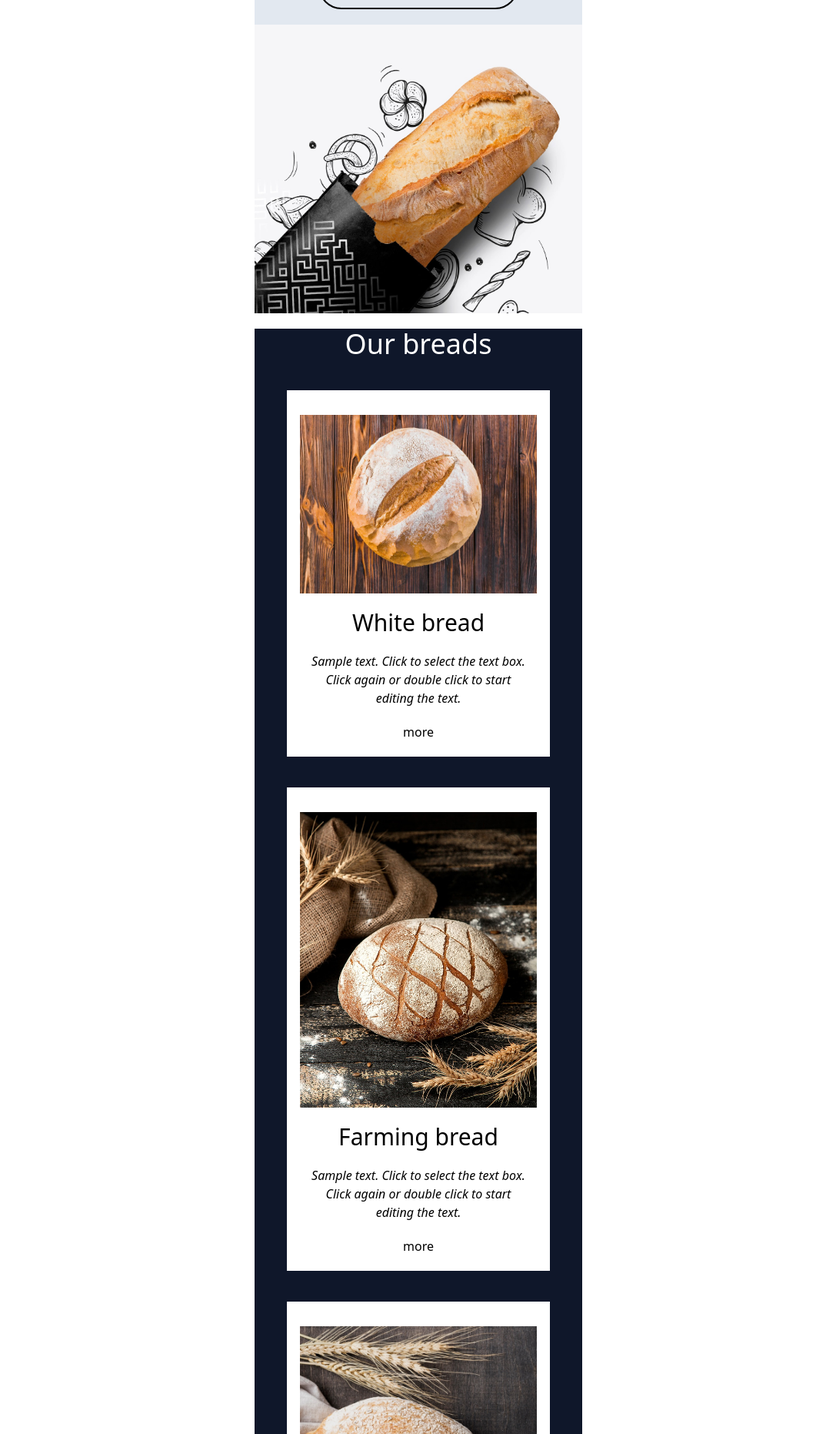
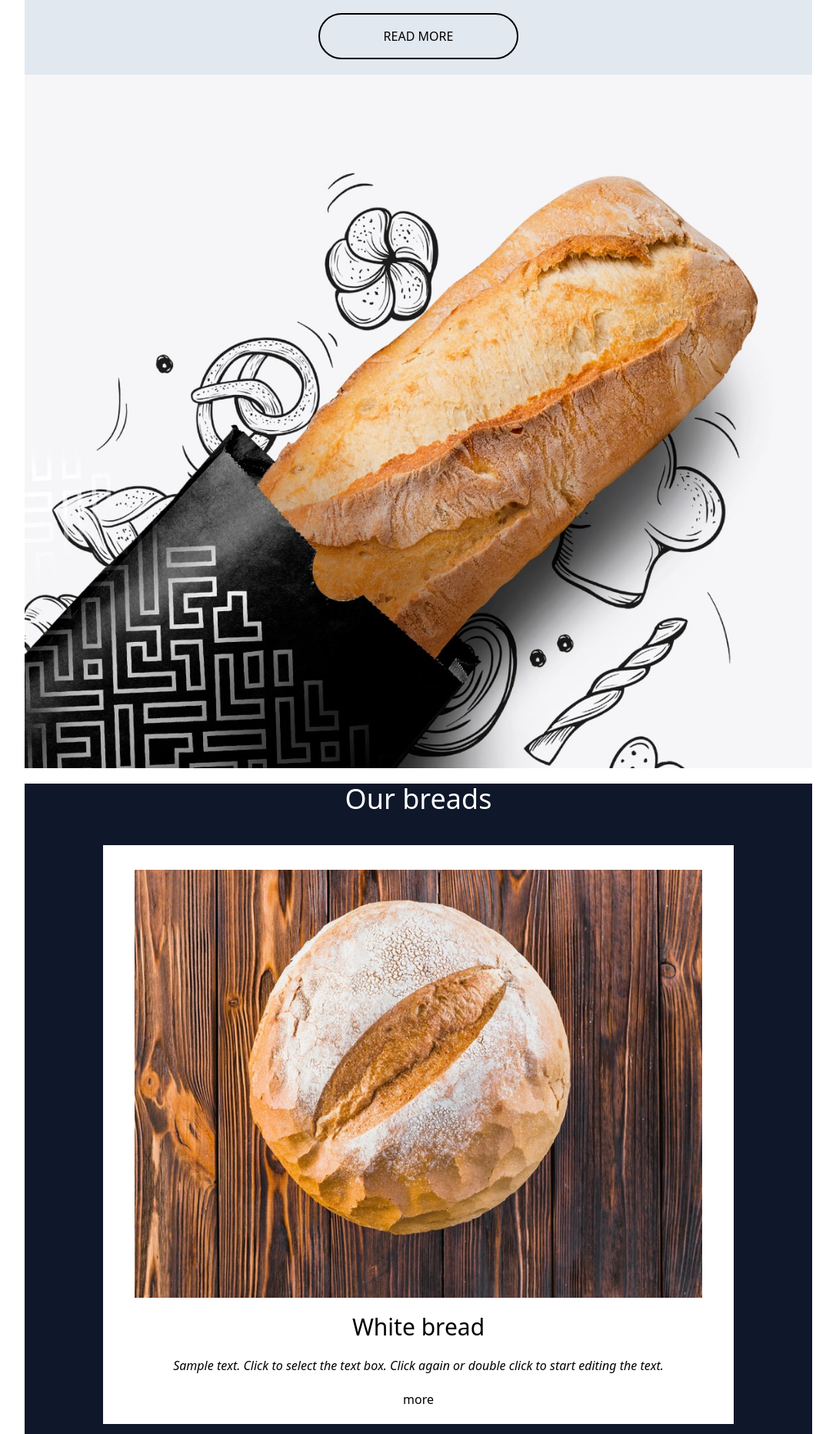
Before and after one commit to muhammadrizo08/tailwind-media, a plain HTML site: page index.html in a window 1280 px wide. Shown: the part 409-2272 px from the top of the page at 77% size, without its empty margins (96-1183 px from the left). Drawn offline with nearby package versions, Linux system fonts and the light colour scheme.

Commit message:
first commit

```diff
--- a/index.html
+++ b/index.html
@@ -6,7 +6,7 @@
   <script src="https://cdn.tailwindcss.com"></script>
 </head>
 <body class="d-flex justify-center">
-  <div class="text-center mt-10 w-1/3 mx-auto bg-slate-200">
+  <div class="text-center mt-10 w-4/5 mx-auto bg-slate-200">
 
     <div>
         <img class="text-center mx-auto w-[30%] h=w" src="./images/logo.png" alt="">
@@ -18,7 +18,7 @@
 
   </div>
 
-  <div class="text-center bg-slate-900 w-1/3 mx-auto">
+  <div class="text-center bg-slate-900 w-4/5 mx-auto">
     <h1 class="text-4xl text-[white] mt-5 ">Our breads </h1>
      <div class="text-center mx-auto pb-5">
         <div class="w-4/5 bg-[white] text-center mx-auto pb-5 pt-3 my-10">
@@ -47,7 +47,7 @@
         </div>
      </div>
   </div>
-  <div class="text-center  w-1/3 mx-auto bg-slate-200">
+  <div class="text-center  w-4/5 mx-auto bg-slate-200">
 
     <div>
 
```
